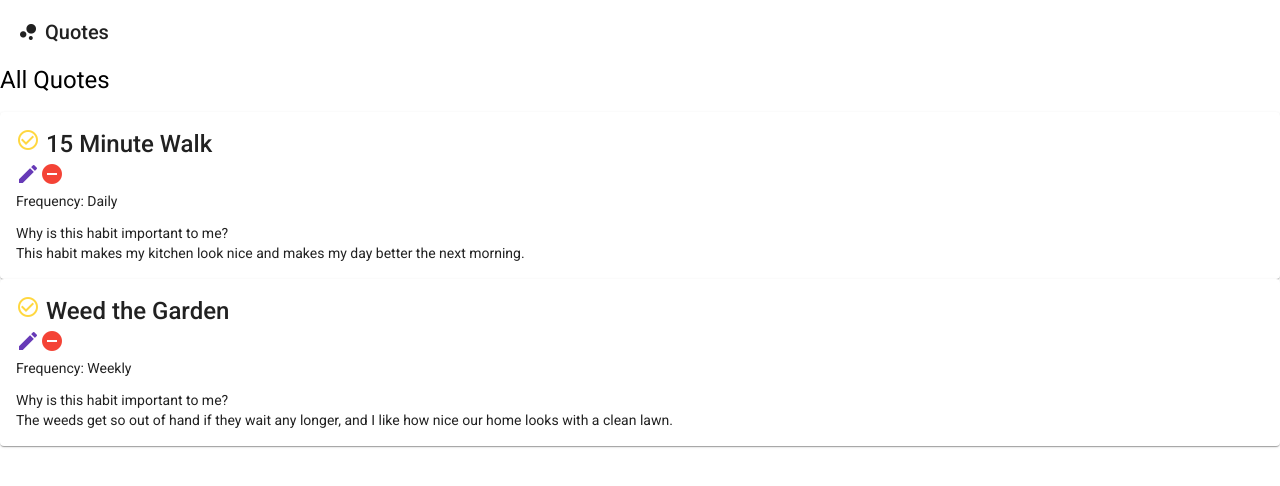
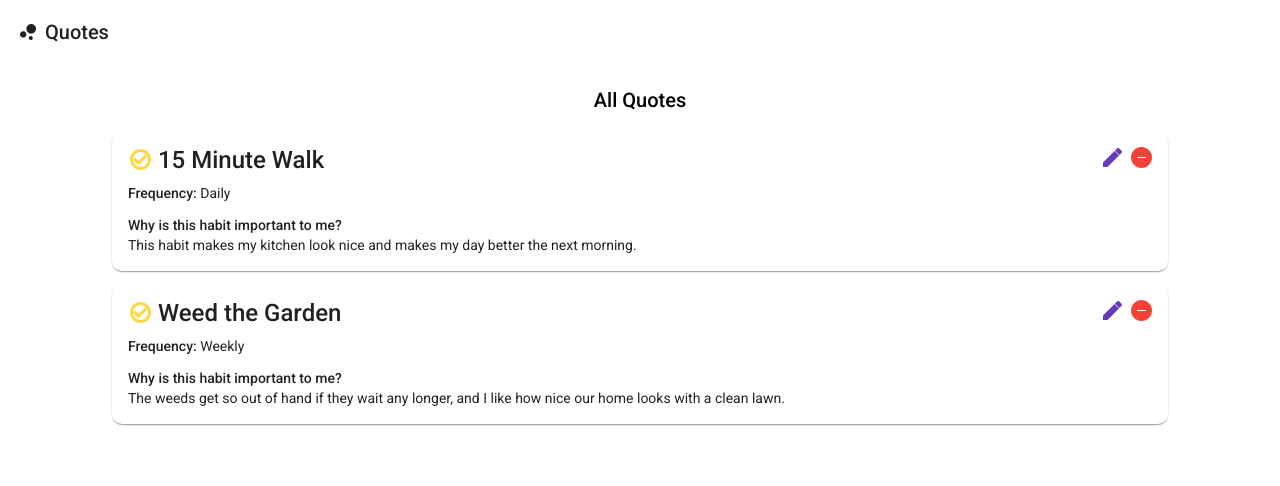
Before and after one commit to Charawey-X/quotes-app_project, an Angular app: page / in a window 1280 px wide. Shown: the top 486 px of the page. Built offline with nearby package versions, Linux system fonts and the light colour scheme.

Commit message:
added css properties to quotes

```diff
--- a/src/app/quotes/quotes/quotes.component.css
+++ b/src/app/quotes/quotes/quotes.component.css
@@ -0,0 +1,39 @@
+.all-quotes {
+    text-align: center;
+}
+
+.all-quotes h2 {
+    margin-top: 1em;
+}
+
+.all-quotes mat-card {
+    width: 80%;
+    margin: 1em auto;
+    text-align: left;
+    border-radius: 10px;
+}
+
+.quote-icon {
+    vertical-align: middle;
+    padding-bottom: 3px;
+    font-weight: 600;
+}
+
+.detail-label {
+    font-weight: 500;
+}
+
+.detail-options {
+    position: absolute;
+    top: 14px;
+    right: 10px;
+}
+
+.detail-options mat-icon {
+    padding-right: 5px;
+}
+
+button:hover,
+.detail-options {
+    cursor: pointer;
+}
--- a/src/app/quotes/quotes/quotes.component.html
+++ b/src/app/quotes/quotes/quotes.component.html
@@ -1,5 +1,5 @@
 <div class="all-quotes">
-    <h1>All Quotes</h1>
+    <h2>All Quotes</h2>
     <div *ngFor="let quote of quotes">
         <mat-card>
             <mat-card-title>
```
